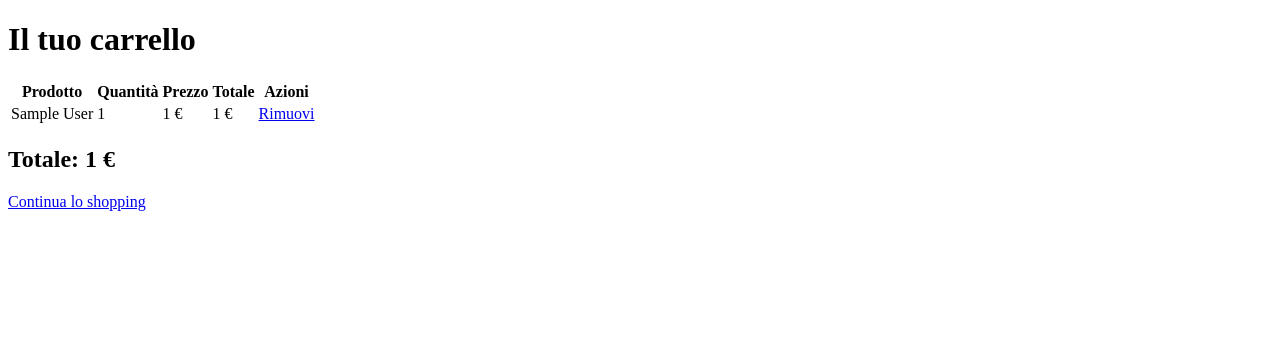
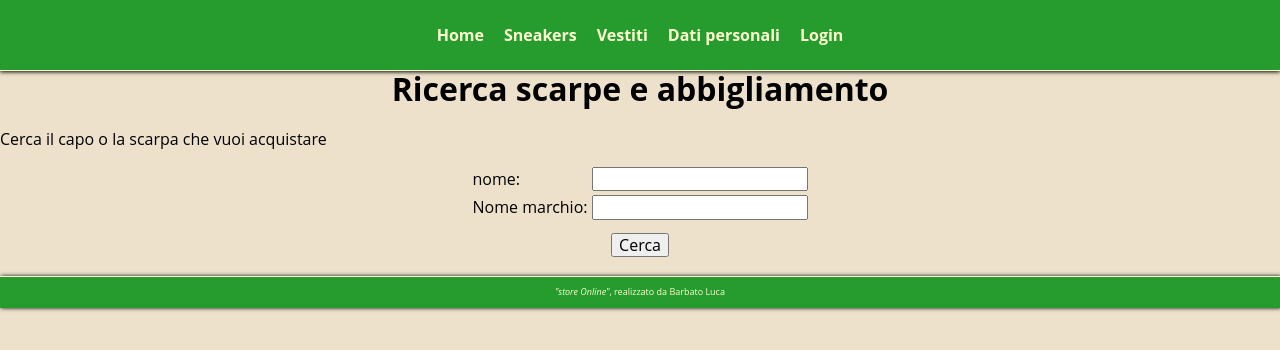
Before and after one commit to lucabarbaa/progetto-estivo, a PHP site: page /pagine/carrello.php in a window 1280 px wide. Shown: the top 350 px of the page. Run offline with PHP 8.4, Linux system fonts and the light colour scheme; the visitor is signed in with stand-in values (Sample User, id 1).

Commit message:
carrello non funzionate

```diff
--- a/pagine/carrello.php
+++ b/pagine/carrello.php
@@ -1,72 +1,123 @@
 <?php
-session_start();
+	session_start();
+	//echo session_id();
 
-// Aggiungi una scarpa al carrello tramite GET
-if (isset($_GET['add'])) {
-    $shoe_id = $_GET['add'];
-    $shoe_name = "Sneaker Example"; // In un'app reale, recupereresti il nome dal database
-    $shoe_price = 100; // Prezzo fisso per esempio
+	if(!isset($_SESSION['username'])){
+		header('location: ../index.php');
+	}
 
-    // Memorizza le informazioni del prodotto direttamente nella sessione
-    $_SESSION['shoe_id'] = $shoe_id;
-    $_SESSION['shoe_name'] = $shoe_name;
-    $_SESSION['shoe_price'] = $shoe_price;
+	$username = $_SESSION["username"];
+	//echo $username;
 
-    // Aumenta la quantità se il prodotto è già nel carrello
-    if (isset($_SESSION['shoe_quantity'])) {
-        $_SESSION['shoe_quantity'] += 1;
-    } else {
-        $_SESSION['shoe_quantity'] = 1; // Imposta la quantità a 1 se è un nuovo prodotto
+	require('../data/connessione_db.php');
+
+	if(isset($_POST['cod_cose'])){
+        foreach($_POST['cod_cose'] as $cod_cose) {
+
+            $sql = "UPDATE cose
+                    SET username_utente = '$username'
+                    WHERE cod_cose = '$cod_cose'";
+            $conn->query($sql) or die("<p>Query fallita!</p>");
+        }
     }
-}
+?>
 
-// Rimuovi la scarpa dal carrello
-if (isset($_GET['remove'])) {
-    // Rimuovi solo se l'articolo è presente nel carrello
-    unset($_SESSION['shoe_id']);
-    unset($_SESSION['shoe_name']);
-    unset($_SESSION['shoe_price']);
-    unset($_SESSION['shoe_quantity']);
-}
-?>
 <!DOCTYPE html>
-<html lang="it">
+<html>
 <head>
-    <meta charset="UTF-8">
+<meta charset="UTF-8">
+    <meta http-equiv="X-UA-Compatible" content="IE=edge">
     <meta name="viewport" content="width=device-width, initial-scale=1.0">
-    <title>Carrello</title>
+    <link rel="stylesheet" href="https://cdnjs.cloudflare.com/ajax/libs/normalize/8.0.1/normalize.min.css" integrity="sha512-NhSC1YmyruXifcj/KFRWoC561YpHpc5Jtzgvbuzx5VozKpWvQ+4nXhPdFgmx8xqexRcpAglTj9sIBWINXa8x5w==" crossorigin="anonymous" referrerpolicy="no-referrer" />
+	<title>Biblioteca - Ritira</title>
+	<link rel="stylesheet" type="text/css" href="../style.css">
 </head>
 <body>
-    <h1>Il tuo carrello</h1>
+	<?php require("nav.php");?>
+	<div class="contenuto">
+		<h1 style="text-align: center; margin-top: 0px">Ricerca scarpe e abbigliamento</h1>
+		<p>Cerca il capo o la scarpa che vuoi acquistare</p>
+		<form method="post" action="">
+			<table id="tab_dati_personali">
+				<tr>
+					<td><label for="nome_cosa">nome:</label></td>
+                    <td><input class="input_ricerca" type="text" name="nome_cosa" id="nome_cosa" value="<?php echo isset($_POST['nome_cosa']) ? $_POST['nome_cosa'] : ''; ?>"></td>
+				</tr>
+				<tr>
+					<td>Nome marchio:</td> <td><input class="input_ricerca" type="text" name="nomem_marchio" value="<?php echo isset($_POST['nomem_marchio']) ? $_POST['nomem_marchio'] : ''; ?>"></td>
+				</tr>
+				<tr>
+					<td style="text-align: center; padding-top: 10px" colspan="2"><input type="submit" value="Cerca"/></td>
+				</tr>
+			</table>
+		</form>
 
-    <?php if (isset($_SESSION['shoe_id'])): ?>
-        <table>
-            <thead>
-                <tr>
-                    <th>Prodotto</th>
-                    <th>Quantità</th>
-                    <th>Prezzo</th>
-                    <th>Totale</th>
-                    <th>Azioni</th>
-                </tr>
-            </thead>
-            <tbody>
-                <tr>
-                    <td><?php echo $_SESSION['shoe_name']; ?></td>
-                    <td><?php echo $_SESSION['shoe_quantity']; ?></td>
-                    <td><?php echo $_SESSION['shoe_price']; ?> €</td>
-                    <td><?php echo $_SESSION['shoe_quantity'] * $_SESSION['shoe_price']; ?> €</td>
-                    <td>
-                        <a href="?remove=1">Rimuovi</a>
-                    </td>
-                </tr>
-            </tbody>
-        </table>
-        <h2>Totale: <?php echo $_SESSION['shoe_quantity'] * $_SESSION['shoe_price']; ?> €</h2>
-    <?php else: ?>
-        <p>Il tuo carrello è vuoto.</p>
-    <?php endif; ?>
+		<p></p>
 
-    <a href="shop.php">Continua lo shopping</a>
+		<form method="post" action="">
+            <?php
+                if (isset($_POST["nome_cosa"]) and isset($_POST["nomem_marchio"]) and isset($_POST["cognome_autore"])) {
+                    $capo = $_POST["nome_cosa"];
+                    $marchio = $_POST["nomem_marchio"];
+
+                    $sql = "SELECT cose.cod_cose, cose.nome, cose.immagine, marchio.nomem, cose.username_utente
+                            FROM cose JOIN marchio ON cose.cod_cose = marchio.cod_marchio
+                            WHERE nome LIKE '%$nome%'
+                                AND nomem LIKE '%$nomem%'";
+                    //echo $_POST["titolo_da_cercare"];
+                    $ris = $conn->query($sql) or die("<p>Query fallita!</p>");
+                    if ($ris->num_rows > 0) {
+                        echo "<p>Scegli tra le soluzioni .</p>";
+
+                        foreach($ris as $riga){
+                            $cod_cose = $riga["cod_cose"];
+                            $nome = $riga["nome"];
+                            $immagine = $riga["immagine"];
+                            $nomem = $riga["nomem"];
+
+                            echo <<<EOD
+                                <div class="elenco_cose">
+                                    <div class="card-cosa">
+                                        <div class="card-cosa__img">
+                                            <img src="../immagini/$immagine" alt="$immagine">
+                                        </div>
+                                        <div class="card-cosa__testo">
+                                            <div class="card-cosa__testo__centrato">
+                                                <p>nome: $nome</p>
+                                                <p>marchio: $nomem </p>
+
+                            EOD;
+                            if ($riga["username_utente"]){
+                                echo "          <p>Disponibile: No</p>";
+                            }
+                            else {
+                                echo "          <p>Disponibile: Sì</p>";
+                                echo "          <p><input type='checkbox' name='cod_libri[]' value='$cod_cose'/> Spunta per comprare</p>";
+                            }
+                            echo <<<EOD
+                                            </div>
+                                        </div>
+                                    </div>
+                                </div>
+                            EOD;
+                        }
+                        echo "<p style='text-align: center; padding-top: 10px'><input type='submit' value='Conferma'/></p>";
+                    }
+                    else {
+                        echo "<p>Non ho trovato nessun capo</p>";
+                    }
+                    echo "</table>";
+                }
+
+            ?>
+		</form>
+
+	</div>
+	<?php
+		include('footer.php')
+	?>
 </body>
 </html>
+<?php
+	$conn->close();
+?>
--- a/pagine/sneakers.php
+++ b/pagine/sneakers.php
@@ -12,6 +12,7 @@
     ?>
     <div class="contenuto">
         <h1 style="text-align: center">Sneakers</h1>
+        <a href="carrello.php">Clicca qui per acquistare</a>
         <div class="grid">
             <div class="card" id="">
                 <img src="immagini/j1.jpeg" alt="">
--- a/pagine/vestiti.php
+++ b/pagine/vestiti.php
@@ -12,6 +12,7 @@
     ?>
     <div class="contenuto">
         <h1 style="text-align: center">Sneakers</h1>
+        <a href="carrello.php">Clicca qui per acquistare</a>
         <div class="grid">
             <div class="card" id="">
                 <img src="immagini/j1.jpeg" alt="">
```
Also changed, not shown: style.css (+39 -0 lines).
